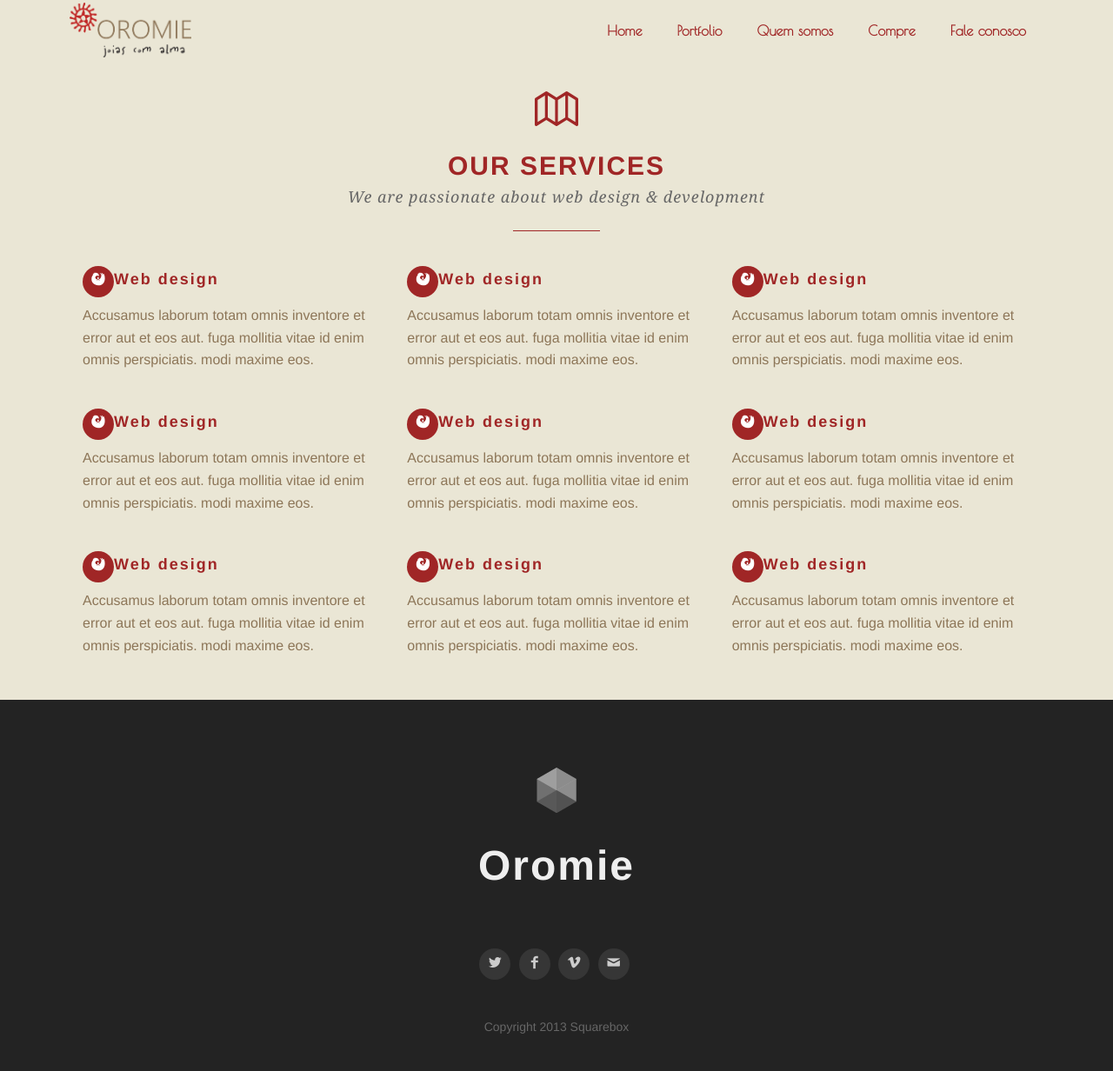
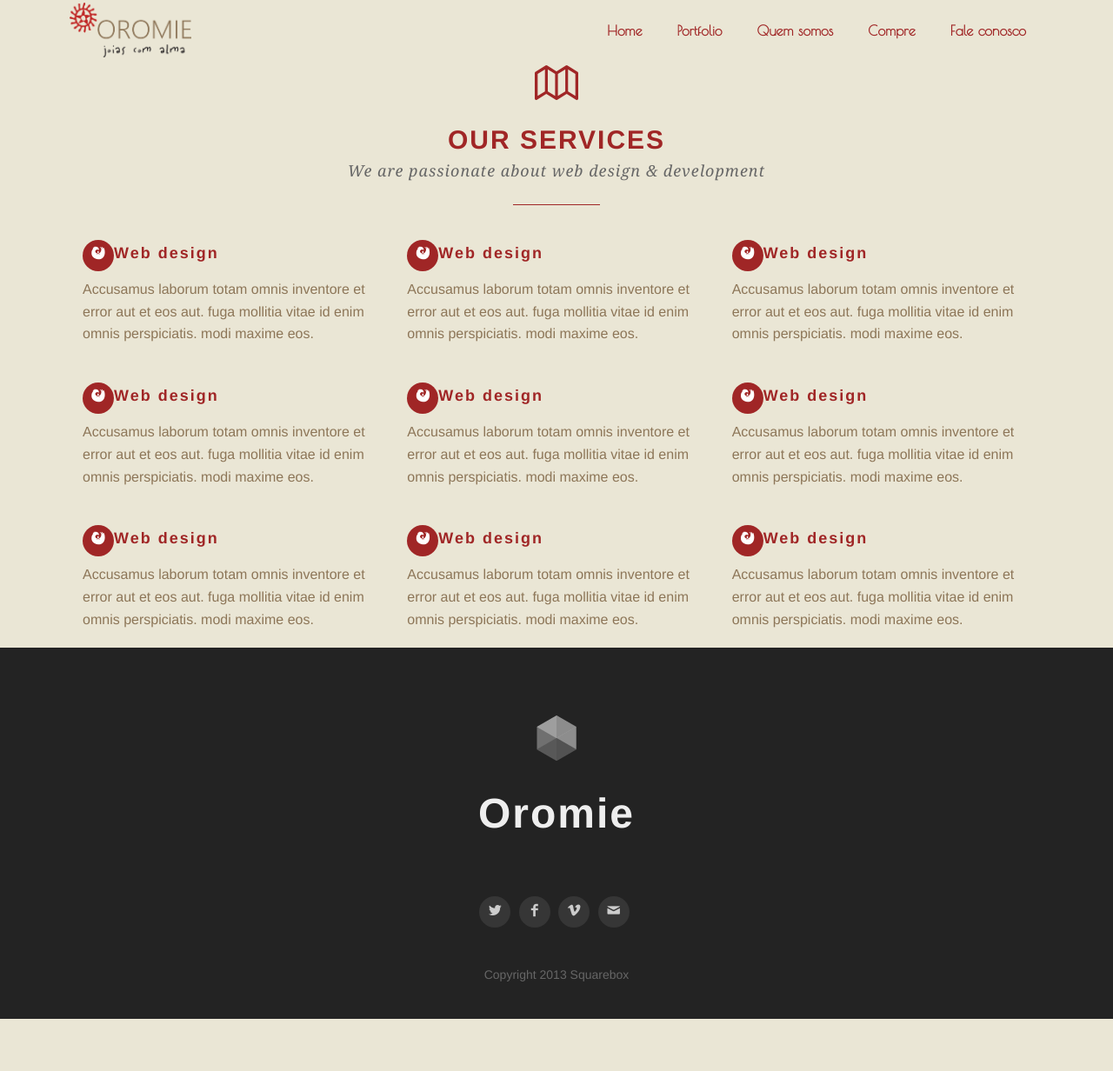
Before and after one commit to Oromie/oromiedevel.github.io, a Jekyll site: the page built from services.html, in a window 1280 px wide. Shown: the whole page at 87% size. Built offline with Jekyll 4.4.1, drawn with Linux system fonts in a browser that asks for light colours; after the commit the page ends 1172 px from its top, so only the background shows below that.

Commit message:
Removido margem inferior do site

```diff
--- a/css/style.scss
+++ b/css/style.scss
@@ -23,7 +23,7 @@ h1, h2, h3, h4 {
 }
 
 .full {
-  padding: 30px 0;
+  padding: 0;
   background-size: cover;
 }
 
```
